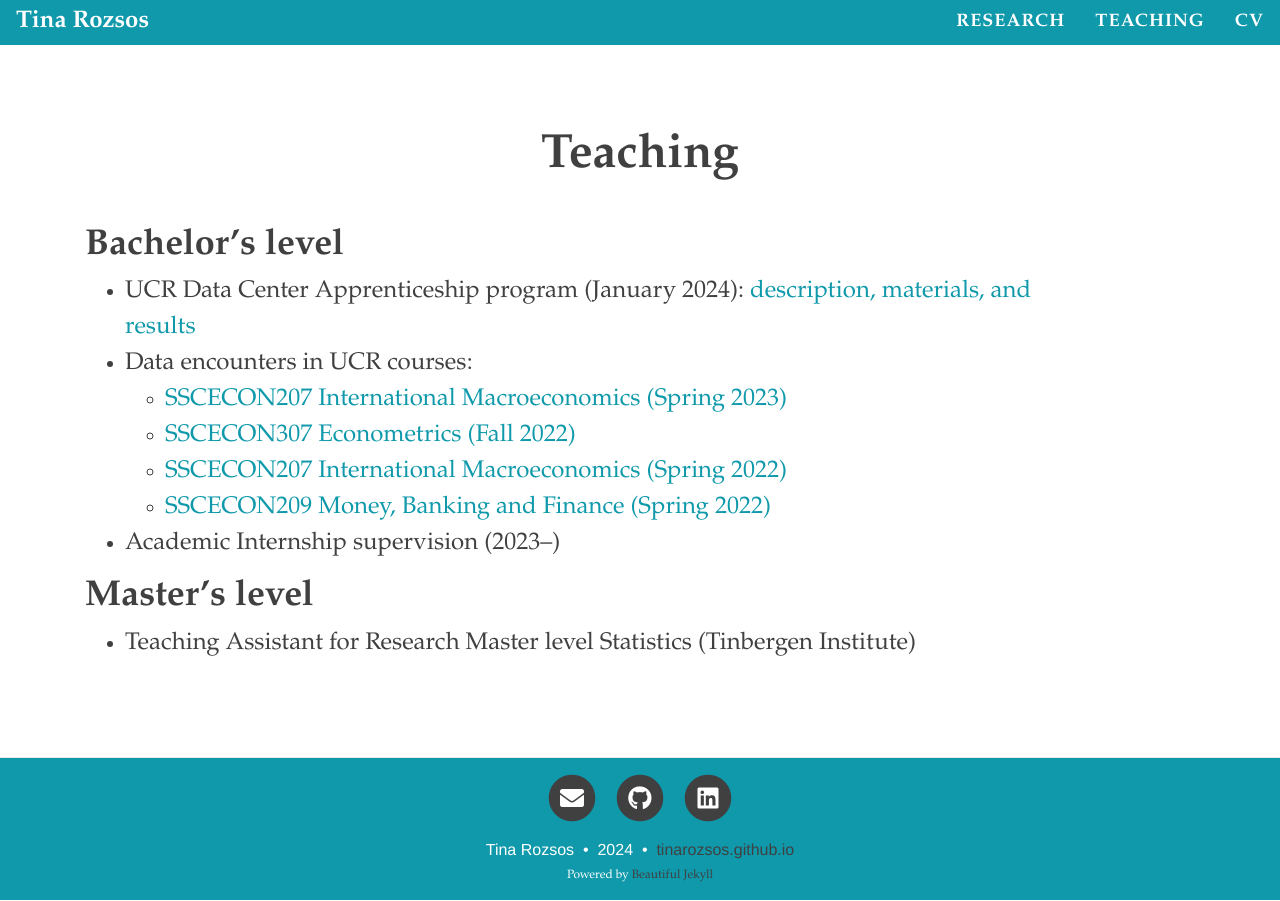
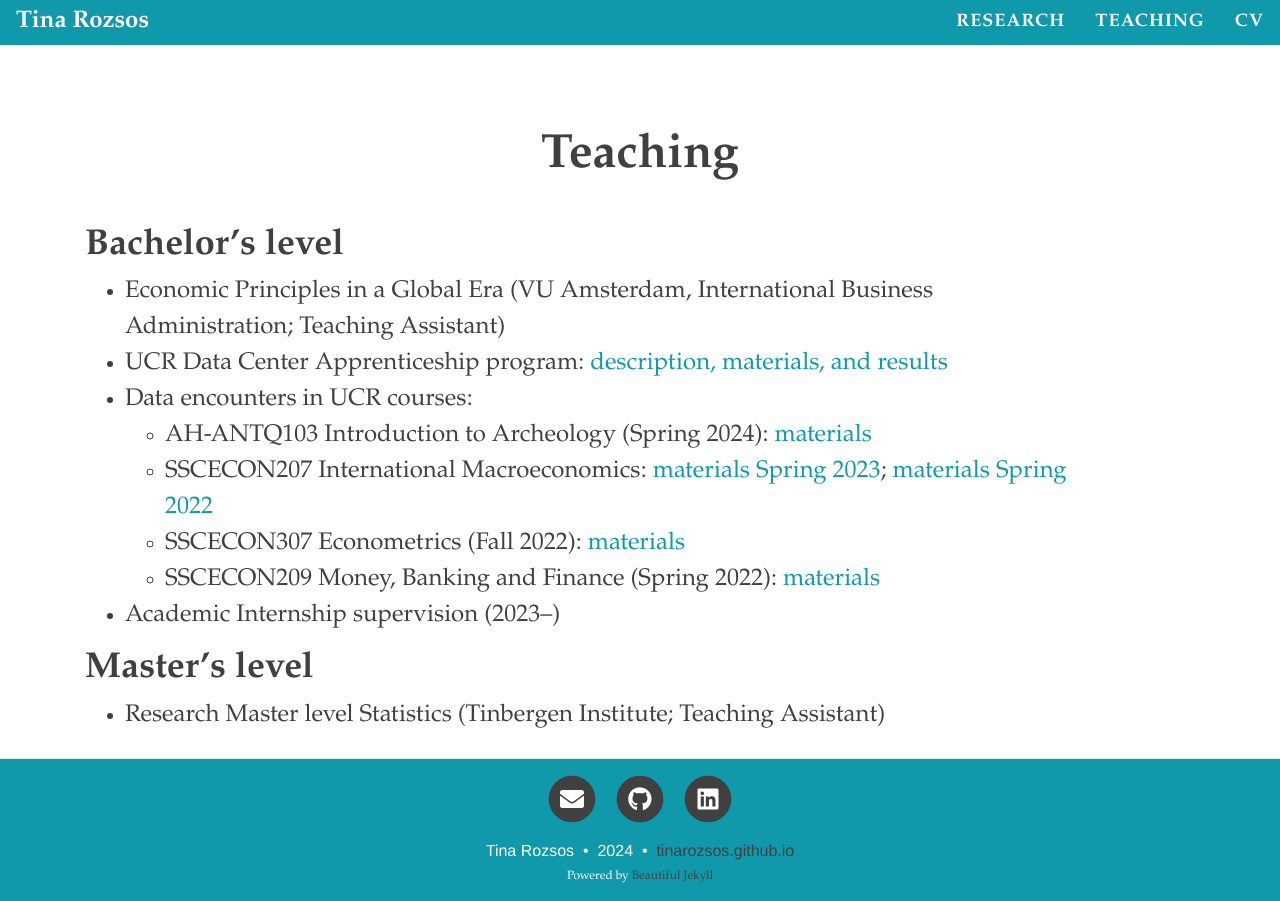
Before and after one commit to tinarozsos/tinarozsos.github.io, a Jekyll site: the page built from teaching.md, in a window 1280 px wide. Built offline with Jekyll 4.4.1, drawn with Linux system fonts in a browser that asks for light colours; nearby versions of some CDN libraries.

Commit message:
update pages

```diff
--- a/teaching.md
+++ b/teaching.md
@@ -9,15 +9,16 @@ output:
 
 # Bachelor's level
 
-- UCR Data Center Apprenticeship program (January 2024): [description, materials, and results](https://ucrdatacenter.github.io/apprenticeship/)
+- Economic Principles in a Global Era (VU Amsterdam, International Business Administration; Teaching Assistant)
+- UCR Data Center Apprenticeship program: [description, materials, and results](https://ucrdatacenter.github.io/apprenticeship/)
 - Data encounters in UCR courses:
-  + [SSCECON207 International Macroeconomics (Spring 2023)](https://ucrdatacenter.github.io/archive/SSCECON207_2023h1)
-  + [SSCECON307 Econometrics (Fall 2022)](https://ucrdatacenter.github.io/archive/SSCECON307_2022h2)
-  + [SSCECON207 International Macroeconomics (Spring 2022)](https://ucrdatacenter.github.io/archive/SSCECON207_2022h1)
-  + [SSCECON209 Money, Banking and Finance (Spring 2022)](https://ucrdatacenter.github.io/archive/SSCECON209_2022h1)
+  + AH-ANTQ103 Introduction to Archeology (Spring 2024): [materials](https://ucrdatacenter.github.io/courses/archive/AH-ANTQ103_2024h1/)
+  + SSCECON207 International Macroeconomics: [materials Spring 2023](https://ucrdatacenter.github.io/courses/archive/SSCECON207_2023h1); [materials Spring 2022](https://ucrdatacenter.github.io/courses/archive/SSCECON207_2022h1)
+  + SSCECON307 Econometrics (Fall 2022): [materials](https://ucrdatacenter.github.io/courses/archive/SSCECON307_2022h2)
+  + SSCECON209 Money, Banking and Finance (Spring 2022): [materials](https://ucrdatacenter.github.io/courses/archive/SSCECON209_2022h1)
 
 - Academic Internship supervision (2023--)
 
 # Master's level
 
-- Teaching Assistant for Research Master level Statistics (Tinbergen Institute)
+- Research Master level Statistics (Tinbergen Institute; Teaching Assistant)
```
Also changed, not shown: index.md (+4 -4 lines), research.md (+1 -4 lines).
